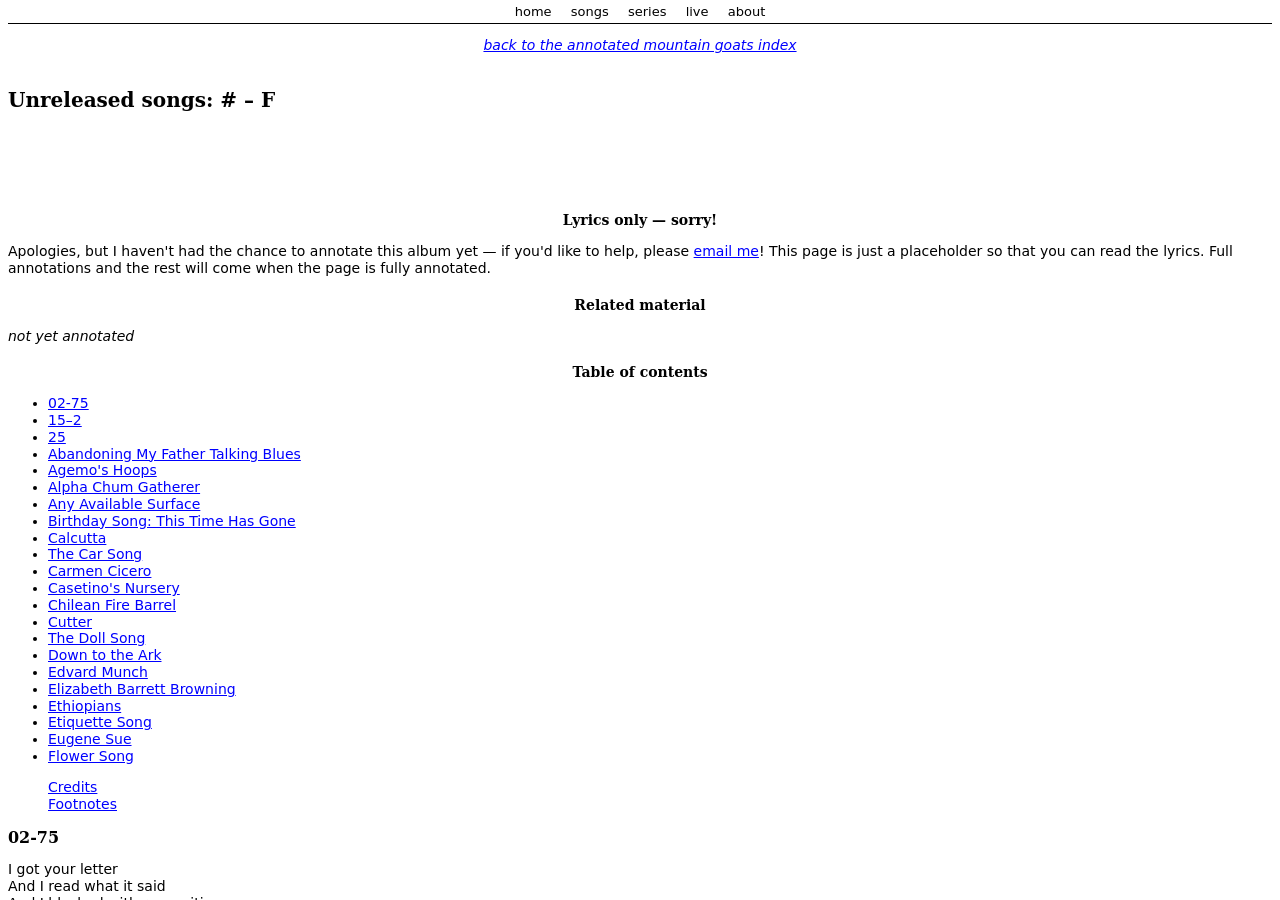
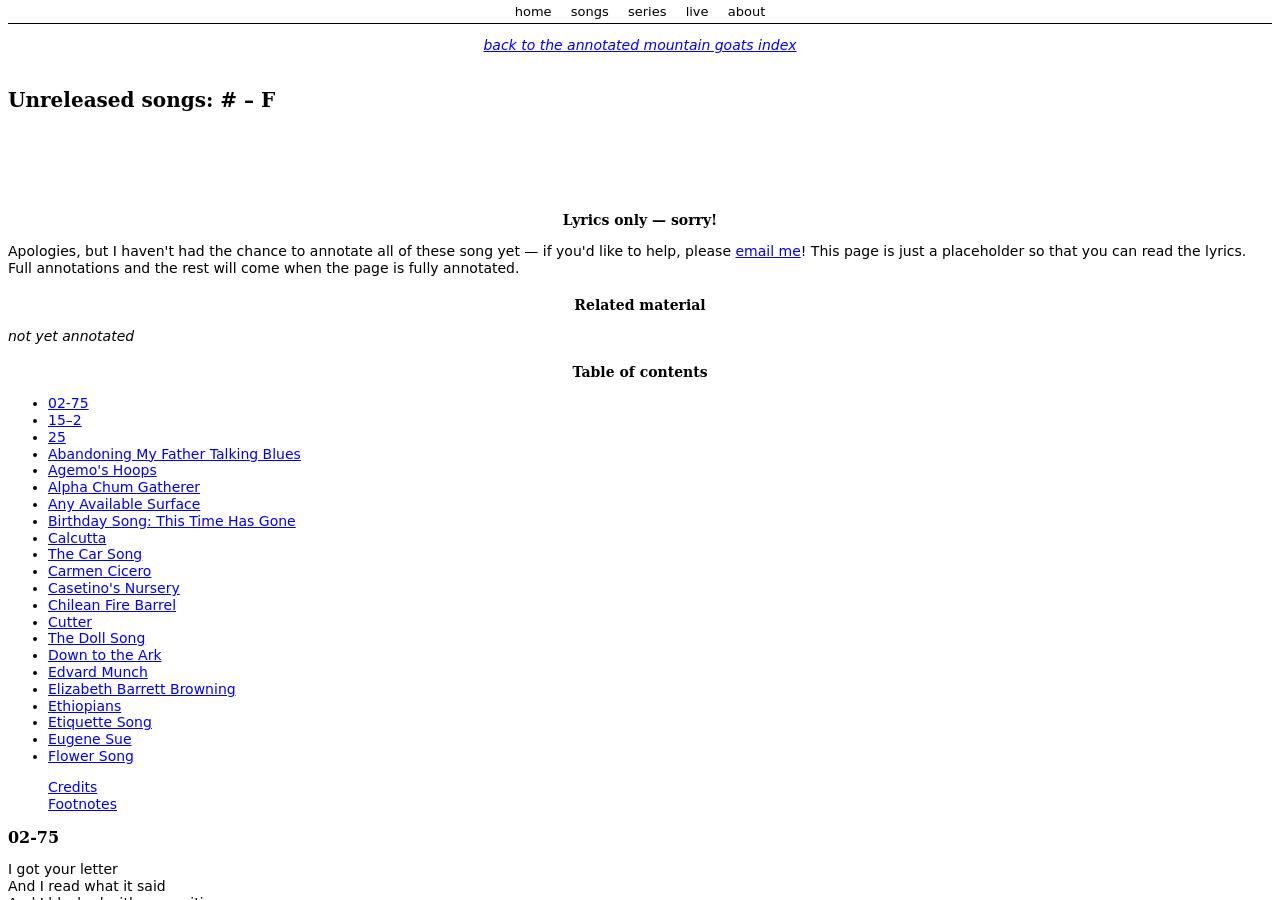
Before and after one commit to annotatedtmg/annotatedtmg, a Jekyll site: the page built from tmg/unreleased-_f.md, in a window 1280 px wide and 900 px high. Built offline with Jekyll 4.4.1, drawn with Linux system fonts in a browser that asks for light colours.

Commit message:
minor: Improve phrasing of 'lyrics only' section

```diff
--- a/tmg/unreleased-_f.md
+++ b/tmg/unreleased-_f.md
@@ -18,8 +18,8 @@ TODO:
 ### Lyrics only --- sorry! ###
 {: style="margin-top: 100px"}
 
-Apologies, but I haven't had the chance to annotate this album yet --- if
-you'd like to help, please [email me](../about.html#contact)! This page is
+Apologies, but I haven't had the chance to annotate all of these song yet ---
+if you'd like to help, please [email me](../about.html#contact)! This page is
 just a placeholder so that you can read the lyrics. Full annotations and the
 rest will come when the page is fully annotated.
 
```
Also changed, not shown: tmg/unreleased-sz.md (+1 -1 lines).
